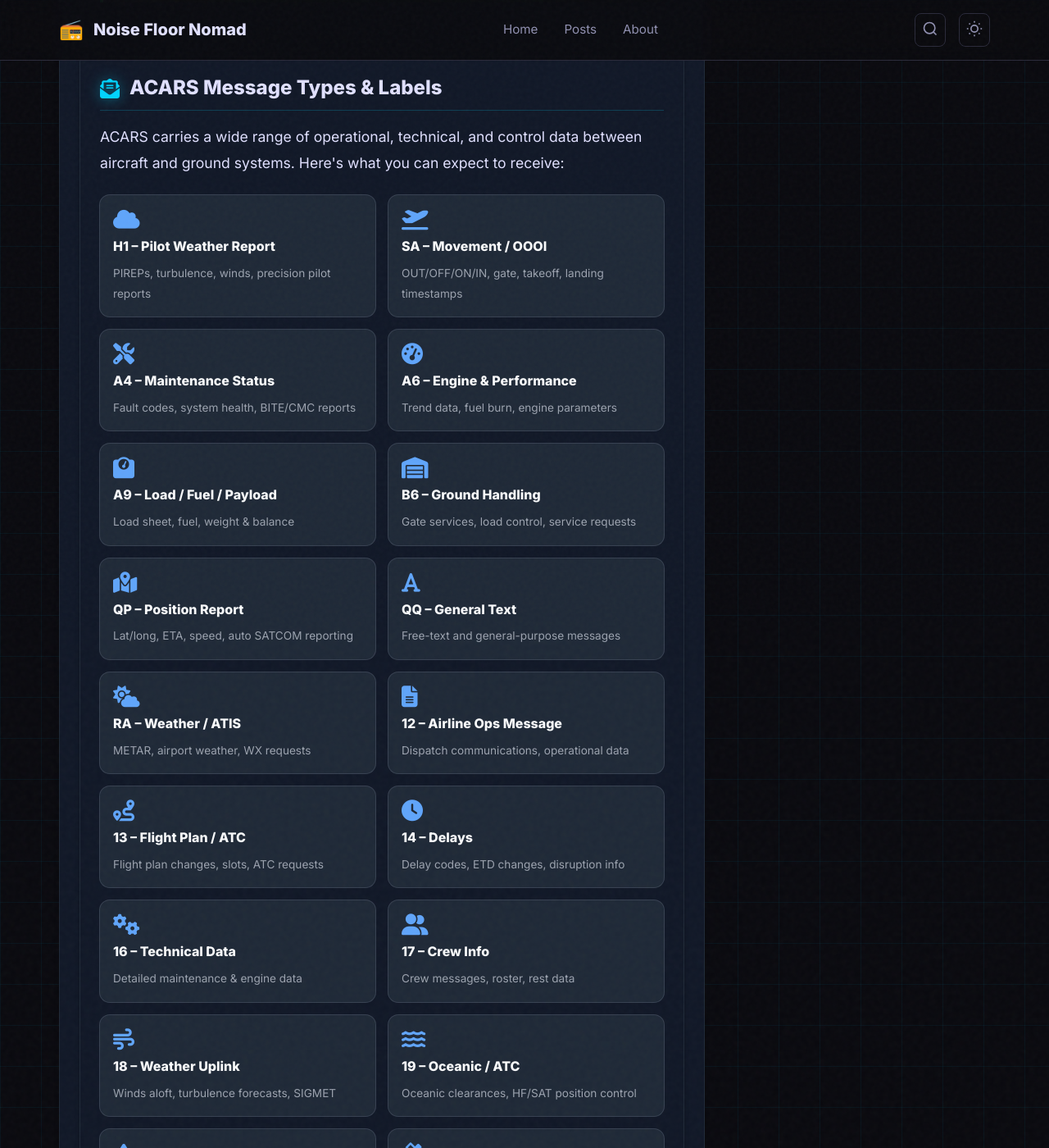
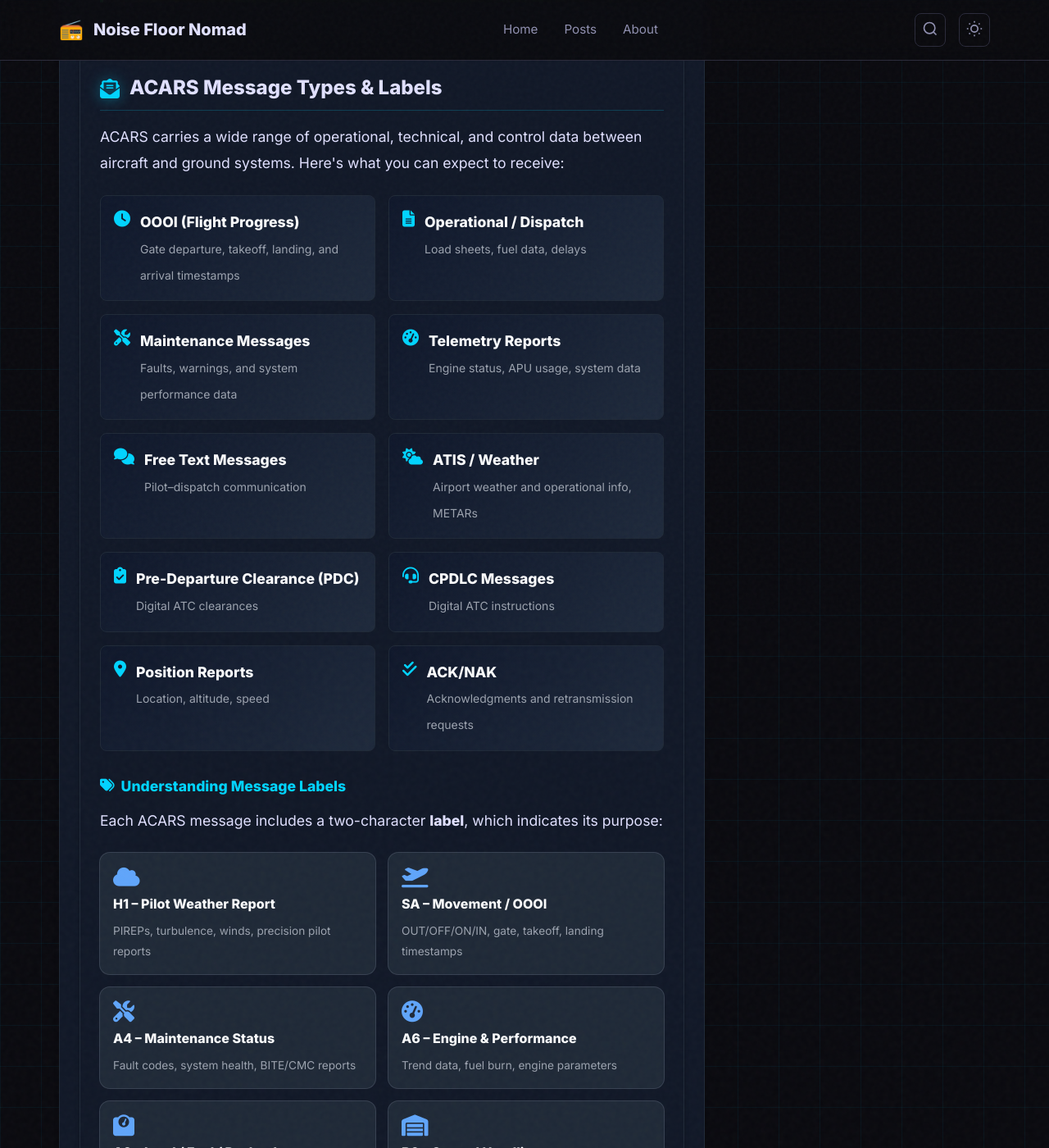
Before and after one commit to hmdsamarasekara/hmdsamarasekara.github.io, a Jekyll site: the page built from _posts/2026-03-15-exploring-vhf-acars.md, in a window 1280 px wide and 1400 px high, scrolled down 5618 px. Shown: the whole window at 82% size. Built offline with Jekyll 4.4.1, drawn with Linux system fonts in a browser that asks for light colours; some of the changed text lies outside the part shown.

Commit message:
Update 2026-03-15-exploring-vhf-acars.md

```diff
--- a/_posts/2026-03-15-exploring-vhf-acars.md
+++ b/_posts/2026-03-15-exploring-vhf-acars.md
@@ -720,7 +720,86 @@ excerpt: "A comprehensive guide to understanding and decoding VHF ACARS aviation
 
   <p>ACARS carries a wide range of operational, technical, and control data between aircraft and ground systems. Here's what you can expect to receive:</p>
 
-<div class="acars-label-grid" style="
+  <div class="message-type-grid">
+    <div class="message-type-card">
+      <i class="fas fa-clock"></i>
+      <div>
+        <strong style="color: #f9fafb;">OOOI (Flight Progress)</strong><br>
+        <span style="color: #9ca3af; font-size: 0.875rem;">Gate departure, takeoff, landing, and arrival timestamps</span>
+      </div>
+    </div>
+    <div class="message-type-card">
+      <i class="fas fa-file-alt"></i>
+      <div>
+        <strong style="color: #f9fafb;">Operational / Dispatch</strong><br>
+        <span style="color: #9ca3af; font-size: 0.875rem;">Load sheets, fuel data, delays</span>
+      </div>
+    </div>
+    <div class="message-type-card">
+      <i class="fas fa-tools"></i>
+      <div>
+        <strong style="color: #f9fafb;">Maintenance Messages</strong><br>
+        <span style="color: #9ca3af; font-size: 0.875rem;">Faults, warnings, and system performance data</span>
+      </div>
+    </div>
+    <div class="message-type-card">
+      <i class="fas fa-tachometer-alt"></i>
+      <div>
+        <strong style="color: #f9fafb;">Telemetry Reports</strong><br>
+        <span style="color: #9ca3af; font-size: 0.875rem;">Engine status, APU usage, system data</span>
+      </div>
+    </div>
+    <div class="message-type-card">
+      <i class="fas fa-comments"></i>
+      <div>
+        <strong style="color: #f9fafb;">Free Text Messages</strong><br>
+        <span style="color: #9ca3af; font-size: 0.875rem;">Pilot–dispatch communication</span>
+      </div>
+    </div>
+    <div class="message-type-card">
+      <i class="fas fa-cloud-sun"></i>
+      <div>
+        <strong style="color: #f9fafb;">ATIS / Weather</strong><br>
+        <span style="color: #9ca3af; font-size: 0.875rem;">Airport weather and operational info, METARs</span>
+      </div>
+    </div>
+    <div class="message-type-card">
+      <i class="fas fa-clipboard-check"></i>
+      <div>
+        <strong style="color: #f9fafb;">Pre-Departure Clearance (PDC)</strong><br>
+        <span style="color: #9ca3af; font-size: 0.875rem;">Digital ATC clearances</span>
+      </div>
+    </div>
+    <div class="message-type-card">
+      <i class="fas fa-headset"></i>
+      <div>
+        <strong style="color: #f9fafb;">CPDLC Messages</strong><br>
+        <span style="color: #9ca3af; font-size: 0.875rem;">Digital ATC instructions</span>
+      </div>
+    </div>
+    <div class="message-type-card">
+      <i class="fas fa-map-marker-alt"></i>
+      <div>
+        <strong style="color: #f9fafb;">Position Reports</strong><br>
+        <span style="color: #9ca3af; font-size: 0.875rem;">Location, altitude, speed</span>
+      </div>
+    </div>
+    <div class="message-type-card">
+      <i class="fas fa-check-double"></i>
+      <div>
+        <strong style="color: #f9fafb;">ACK/NAK</strong><br>
+        <span style="color: #9ca3af; font-size: 0.875rem;">Acknowledgments and retransmission requests</span>
+      </div>
+    </div>
+  </div>
+
+  <h4 style="color: #00d4ff; margin-top: 2rem; display: flex; align-items: center; gap: 0.5rem;">
+    <i class="fas fa-tags"></i> Understanding Message Labels
+  </h4>
+
+  <p>Each ACARS message includes a two-character <strong>label</strong>, which indicates its purpose:</p>
+
+  <div class="acars-label-grid" style="
   display: grid;
   grid-template-columns: repeat(auto-fill, minmax(220px, 1fr));
   gap: 16px;
@@ -889,52 +968,6 @@ excerpt: "A comprehensive guide to understanding and decoding VHF ACARS aviation
 }
 </style>
 
-  <h4 style="color: #00d4ff; margin-top: 2rem; display: flex; align-items: center; gap: 0.5rem;">
-    <i class="fas fa-tags"></i> Understanding Message Labels
-  </h4>
-
-  <p>Each ACARS message includes a two-character <strong>label</strong>, which indicates its purpose:</p>
-
-  <table class="freq-table">
-    <thead>
-      <tr>
-        <th>Label</th>
-        <th>Description</th>
-      </tr>
-    </thead>
-    <tbody>
-      <tr>
-        <td><span class="label-badge">H1</span></td>
-        <td>Flight progress (OOOI and related reports)</td>
-      </tr>
-      <tr>
-        <td><span class="label-badge">A9</span></td>
-        <td>ATIS / weather information</td>
-      </tr>
-      <tr>
-        <td><span class="label-badge">Q0</span></td>
-        <td>Position reports</td>
-      </tr>
-      <tr>
-        <td><span class="label-badge">B9</span></td>
-        <td>ATC-related messages</td>
-      </tr>
-      <tr>
-        <td><span class="label-badge">5U</span></td>
-        <td>Weather requests</td>
-      </tr>
-      <tr>
-        <td><span class="label-badge">_d</span></td>
-        <td>Acknowledgment / control messages</td>
-      </tr>
-    </tbody>
-  </table>
-
-  <div class="warning-box">
-    <i class="fas fa-exclamation-circle" style="margin-right: 0.5rem;"></i>
-    Labels are not strictly standardized—meanings can vary slightly by airline and region.
-  </div>
-
 <div class="section-card">
   <div class="section-header">
     <i class="fas fa-terminal section-icon"></i>
```
